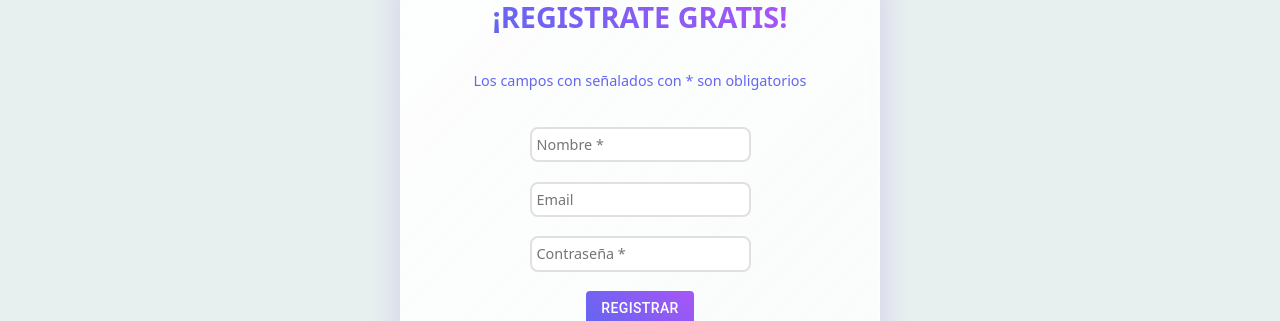
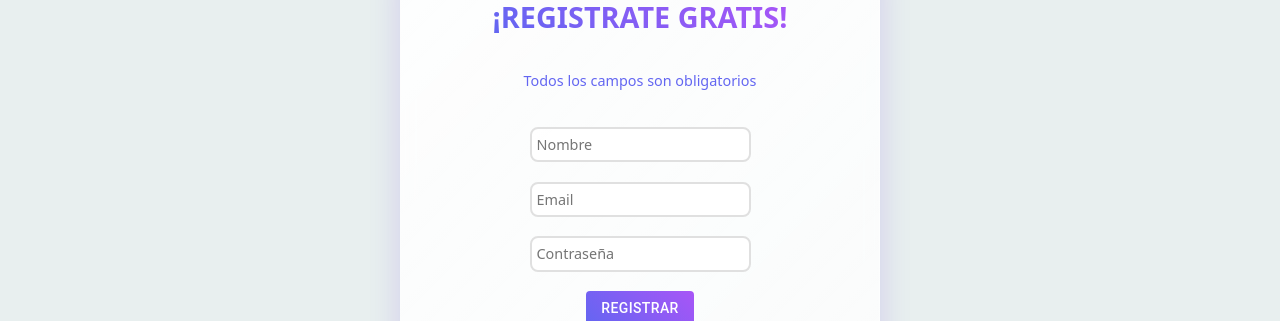
Before and after one commit to KingLear90/UTN-Final, a React (Vite) app in the folder front/: page /signup in a window 1280 px wide. Shown: the part 177-498 px from the top of the page. Built offline with nearby package versions, Linux system fonts and the light colour scheme; a web font is replaced by a local one.

Commit message:
enhanced form

```diff
--- a/front/src/Pages/SignUp/SignUp.tsx
+++ b/front/src/Pages/SignUp/SignUp.tsx
@@ -38,13 +38,13 @@ function SignUp() {
     <App>
         <form className="formLayout" onSubmit={handleSubmit(onSubmit)}>
         <h4 className="formTitle">¡REGISTRATE GRATIS!</h4>
-        <span className='alertForm'>Los campos con señalados con * son obligatorios</span>
+        <span className='alertForm'>Todos los campos son obligatorios</span>
 
-            <input type="text" {...register('name', { required: true } )} className = 'registerInput' placeholder='Nombre *'/>
+            <input type="text" {...register('name', { required: true } )} className = 'registerInput' placeholder='Nombre'/>
             {errors.name && <span className="error">Este campo es requerido</span>}
-            <input type="email" {...register('email')}  className = 'registerInput' placeholder='Email'/>
+            <input type="email" {...register('email', {required: true})}  className = 'registerInput' placeholder='Email'/>
             {errors.email && <span className="error">Email válido requerido</span>}
-            <input type="password" {...register('password', { required: true } )} className = 'registerInput' placeholder='Contraseña *'/>
+            <input type="password" {...register('password', { required: true } )} className = 'registerInput' placeholder='Contraseña'/>
             {errors.password && <span className="error">La contraseña deben contener al menos 6 caractéres, incluyendo al menos una mayúscula y un número. </span>}
 
             <div className="formButtonContainer">
```
